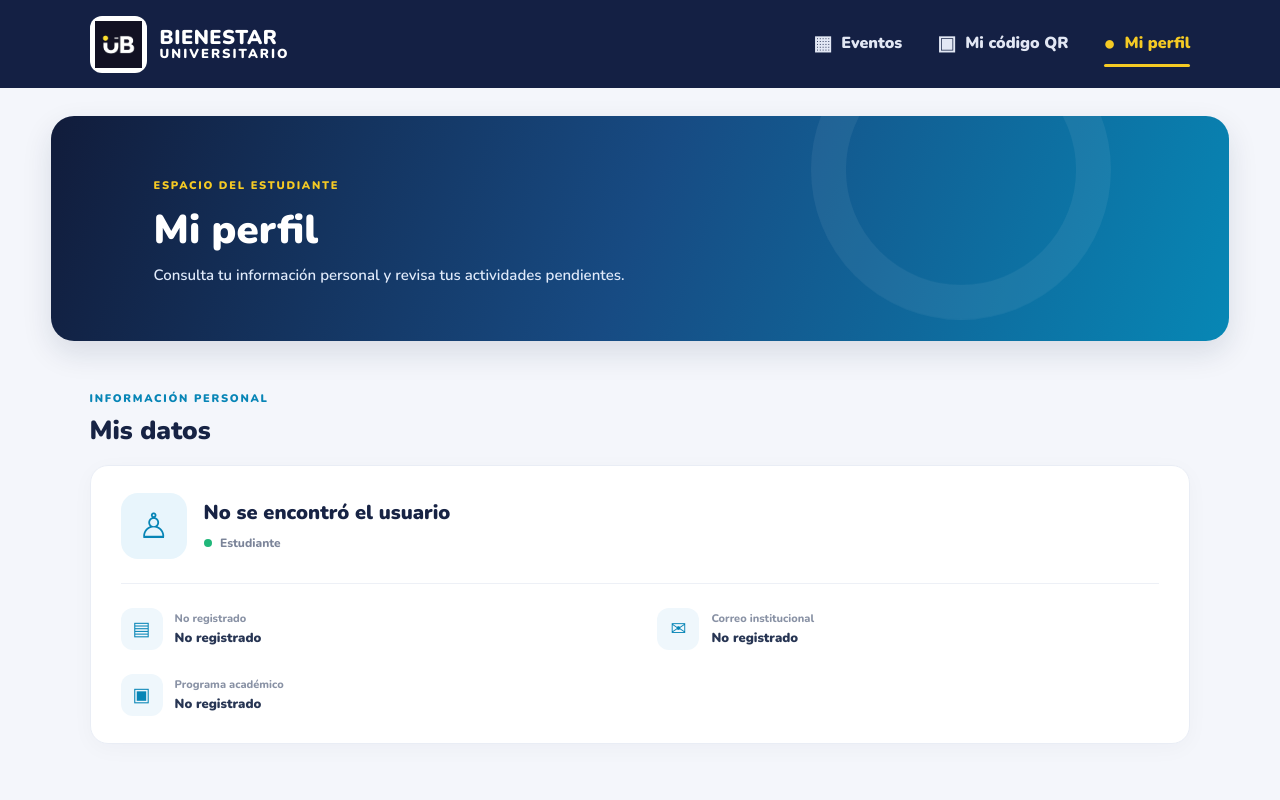
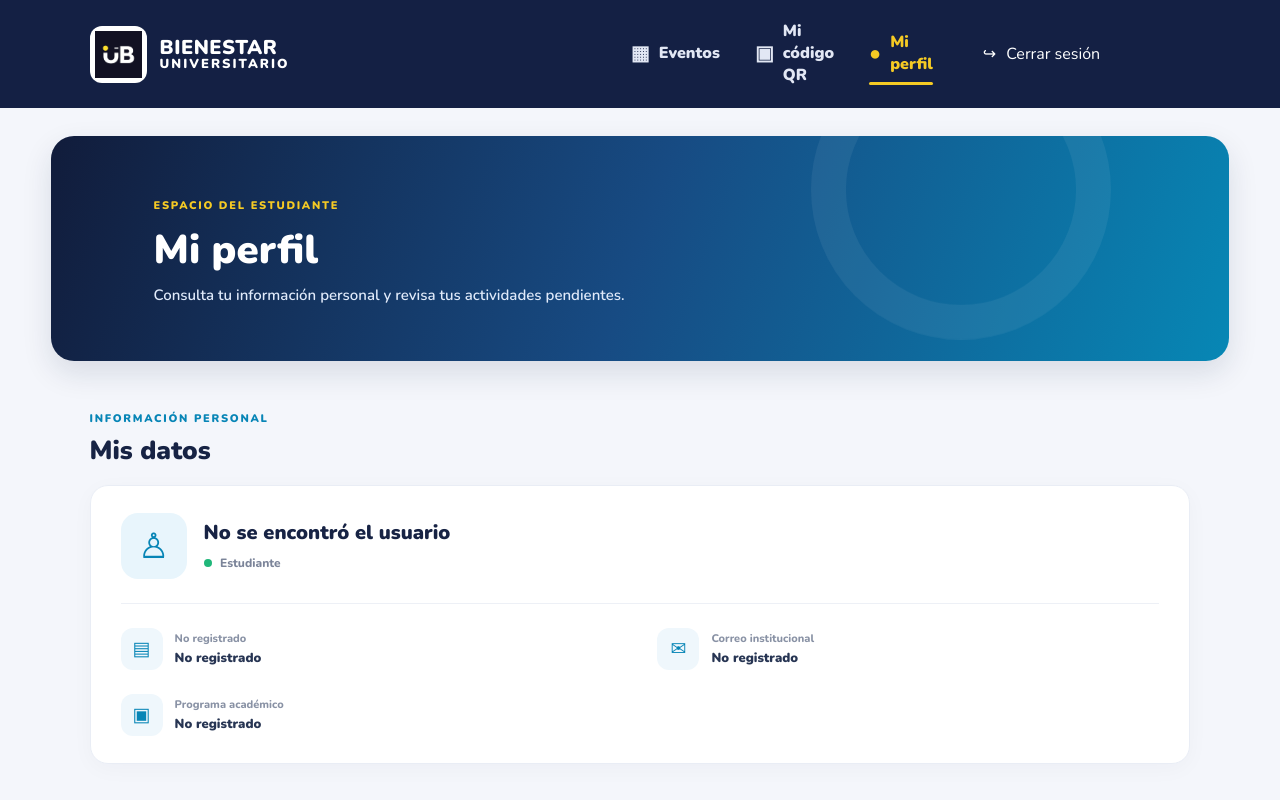
Before and after one commit to DaniCrk56/Proyecto-AsistenciasQR-Bienestar-IUB, a SvelteKit app in the folder FrontSvelte/: page /estudiantes/perfil in a window 1280 px wide. Shown: the top 800 px of the page. Built offline with nearby package versions, Linux system fonts and the light colour scheme.

Commit message:
Update +page.svelte

```diff
--- a/FrontSvelte/src/routes/estudiantes/perfil/+page.svelte
+++ b/FrontSvelte/src/routes/estudiantes/perfil/+page.svelte
@@ -12,6 +12,10 @@
     };
 
     let menuAbierto = false;
+function cerrarSesion() {
+    localStorage.removeItem('usuario');
+    window.location.href = '/';
+}
 
     onMount(() => {
         const usuarioGuardado = localStorage.getItem('usuario');
@@ -94,6 +98,10 @@
                 <span>●</span>
                 Mi perfil
             </a>
+<button class="cerrar" onclick={cerrarSesion}>
+    <span class="icono">↪</span>
+    Cerrar sesión
+</button>
         </nav>
     </header>
 
@@ -1072,4 +1080,39 @@
             transition: none !important;
         }
     }
+.cerrar {
+    display: flex;
+    align-items: center;
+    gap: 10px;
+    width: 100%;
+    padding: 12px 15px;
+    background: transparent;
+    border: none;
+    color: white;
+    font-family: inherit;
+    font-size: inherit;
+    text-align: left;
+    cursor: pointer;
+    transition: all 0.3s ease;
+    position: relative;
+}
+
+.cerrar::after {
+    content: '';
+    position: absolute;
+    left: 15px;
+    bottom: 5px;
+    width: 0;
+    height: 2px;
+    background: #0785b6;
+    transition: width 0.3s ease;
+}
+
+.cerrar:hover::after {
+    width: calc(100% - 30px);
+}
+
+.cerrar:hover {
+    opacity: 0.8;
+}
 </style>
```
